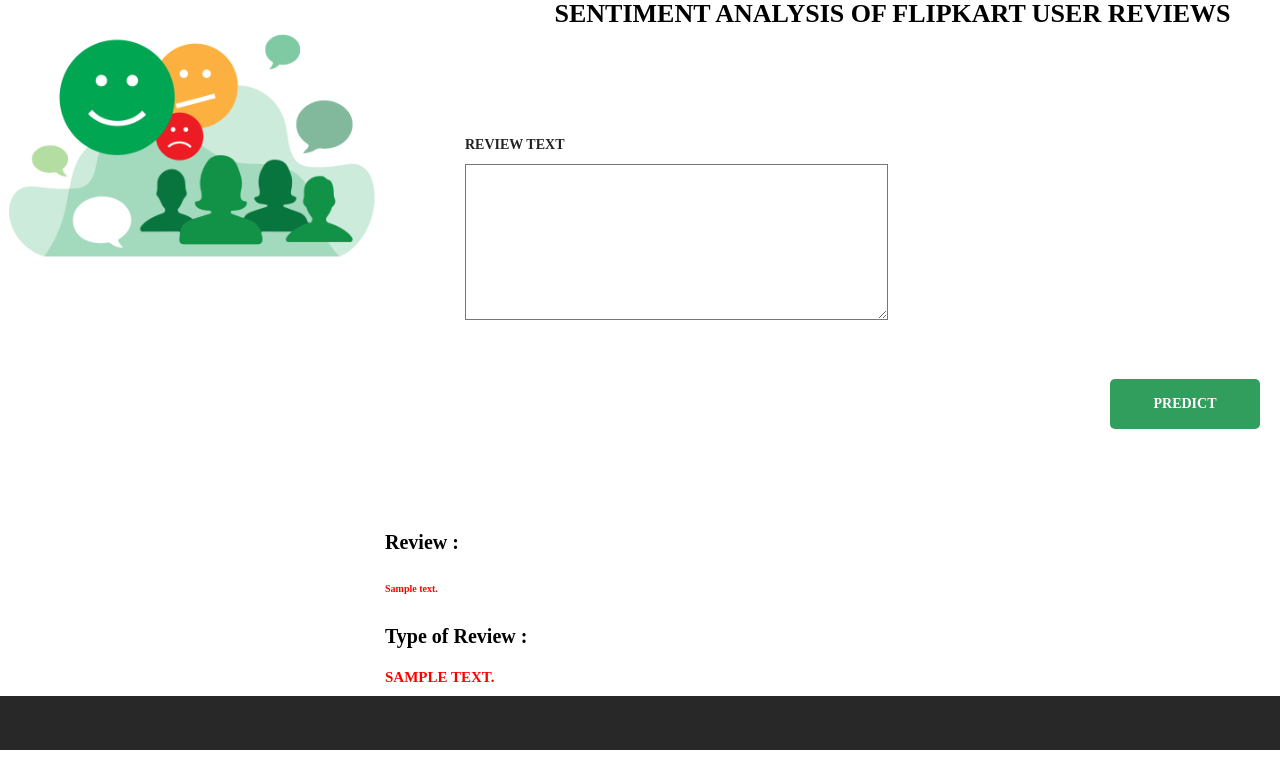
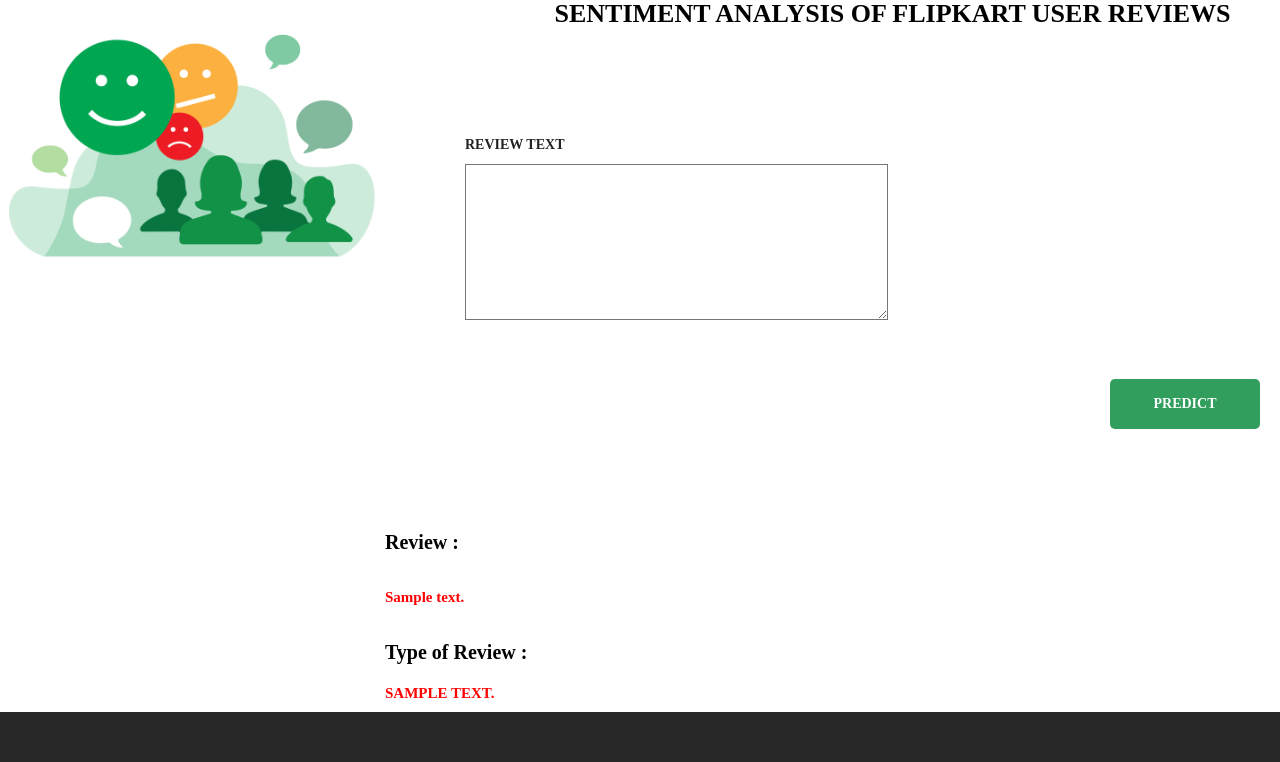
Before and after one commit to Nachiappan1808/Flipkart-User-Review-Analysis, a Flask app: template templates/index.html in a window 1280 px wide; the page is wider, and only the part inside the window is pictured. Shown: the part 50-812 px from the top of that part. Run offline with Flask 2, Linux system fonts and the light colour scheme; the template is opened without the code that fills it: most values are stand-ins (such as "Sample title", 1, 10 or a date in 2020); parts of the project's set-up code (start-up, migrations or seed data) failed here and were passed over; some web fonts are replaced.

Commit message:
Update index.html

```diff
--- a/templates/index.html
+++ b/templates/index.html
@@ -147,7 +147,7 @@ Additionally, we recommend adding some rules for right-to-left language support,
 
      </div>
      <div class="label-flex">
-        <h1 style="color:red;font-size:10px;text-align:center;">{{ review }}</h1>
+        <h1 style="color:red;font-size:15px;text-align:center;">{{ review }}</h1>
 
 
      </div>
```
